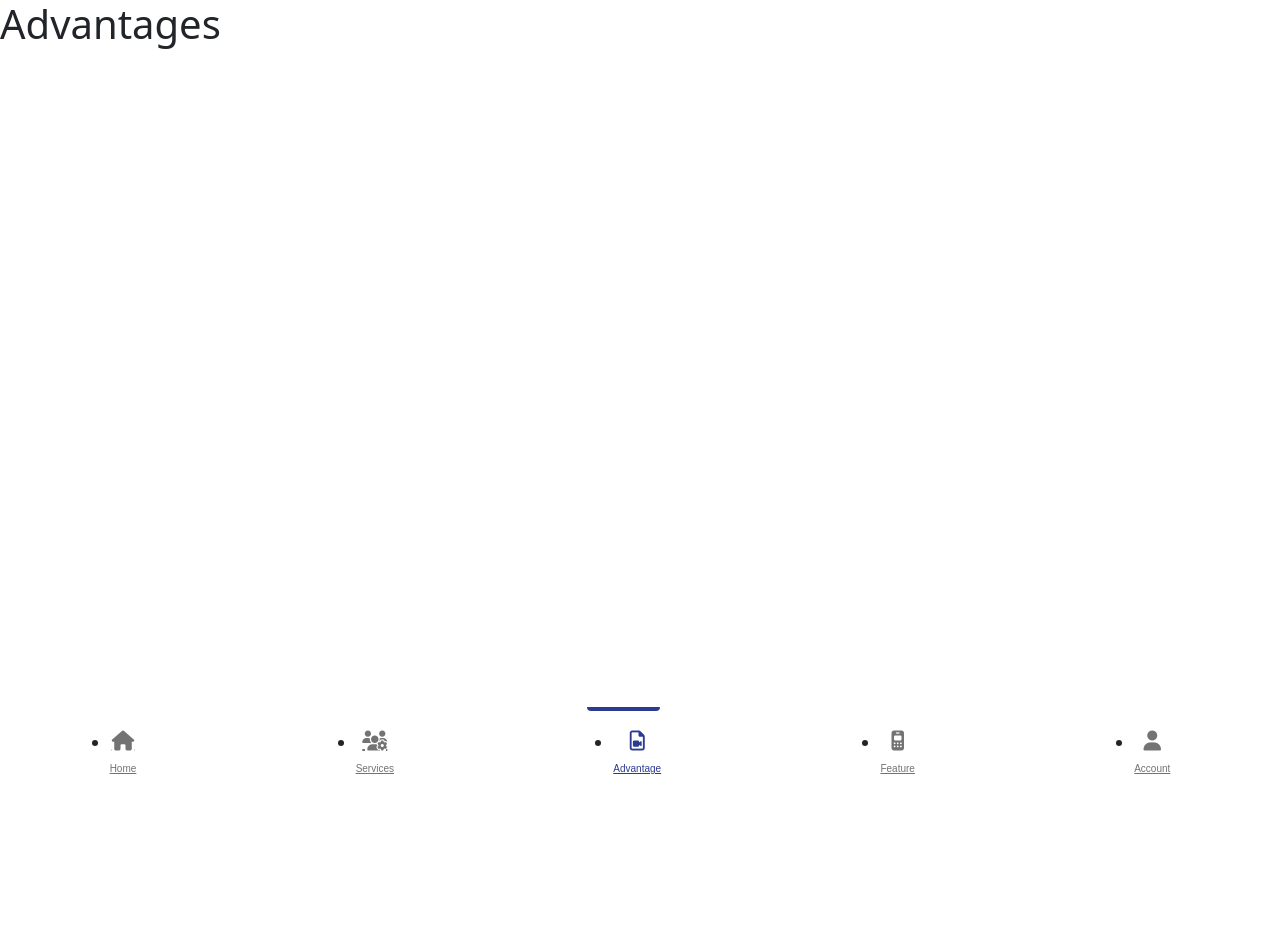
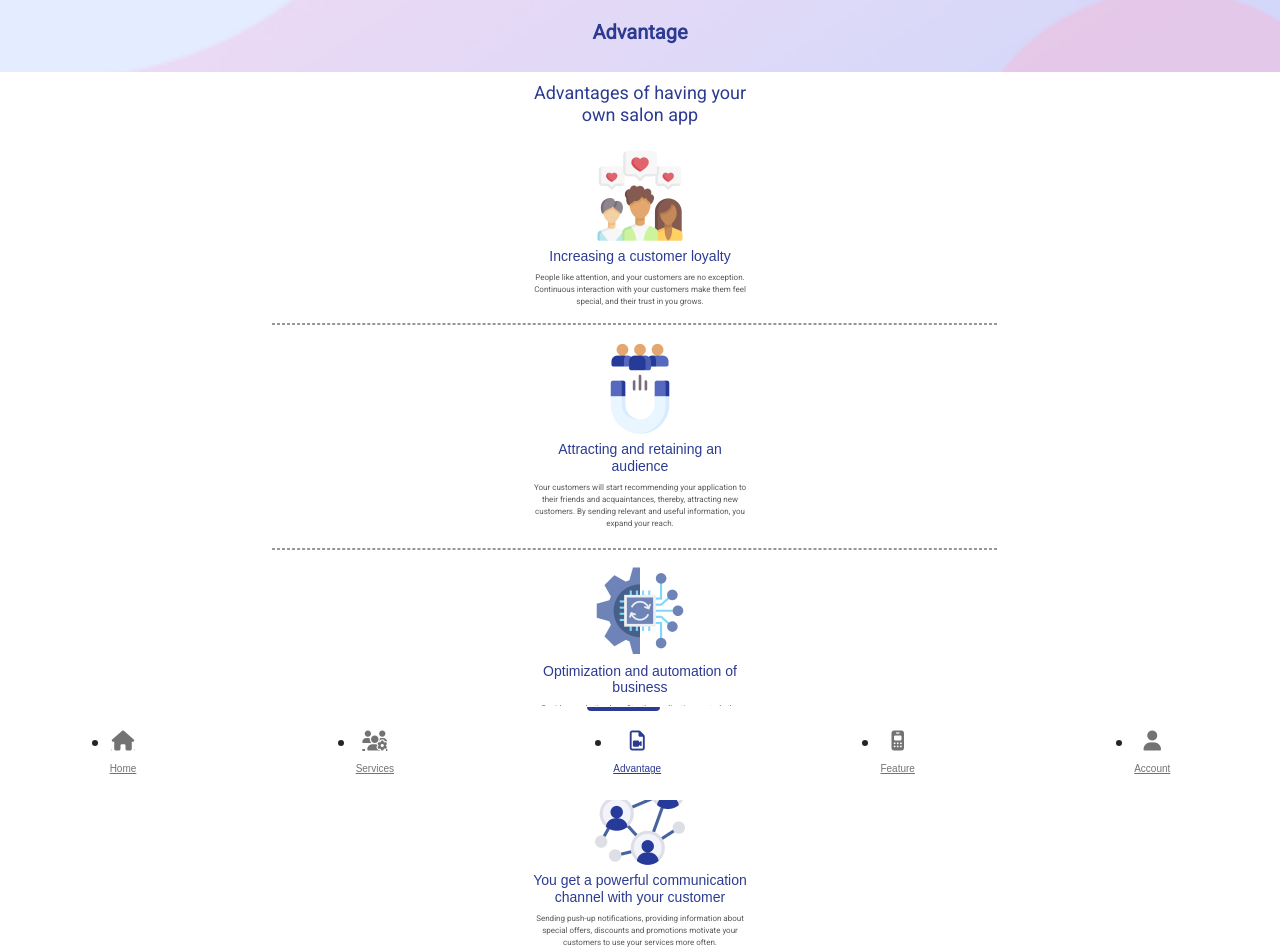
Before and after one commit to indrajeet-tellis/salon, a Nuxt app: page /advantage in a window 1280 px wide. Shown: the top 952 px of the page. Before the commit the page ends 800 px from the top, so only its background shows below. Built offline with nearby package versions, Linux system fonts and the light colour scheme; a web font is replaced by a local one.

Commit message:
checking

```diff
--- a/app.vue
+++ b/app.vue
@@ -1,6 +1,8 @@
 <template>
-  <bottom-nav />
-  <NuxtLayout>
-    <NuxtPage />
-  </NuxtLayout>
+  <div>
+    <bottom-nav />
+    <NuxtLayout>
+      <NuxtPage />
+    </NuxtLayout>
+  </div>
 </template>
--- a/components/bottom-nav.vue
+++ b/components/bottom-nav.vue
@@ -31,11 +31,10 @@
     </div>
   </nav>
 </template>
-<!-- <script>
-export default {
-
-}
-</script> -->
+<script setup>
+const route = useRoute();
+console.log(route.params.id);
+</script>
 <style scoped>
 .links {
   position: fixed;
--- a/pages/advantage/index.vue
+++ b/pages/advantage/index.vue
@@ -1,7 +1,157 @@
 <template>
-  <div>
-    <h1>Advantages</h1>
+  <div
+    class="advantage-head"
+    :style="{ backgroundImage: 'url(/assets/banner.png)' }"
+  >
+    <div class="container">
+      <div class="row">
+        <div class="col">
+          <div class="heading">
+            <h2 class="ad-head">Advantage</h2>
+          </div>
+        </div>
+      </div>
+    </div>
   </div>
+  <section>
+    <div class="container">
+      <div class="row">
+        <div class="col">
+          <div class="Advantage-main">
+            <h3 class="Advantage-header mb-0">
+              Advantages of having your own salon app
+            </h3>
+            <div class="Advantage-item">
+              <img src="/assets/ad-one.png" />
+              <h4 class="adItem-heading">Increasing a customer loyalty</h4>
+              <p class="adItem-para">
+                People like attention, and your customers are no exception.
+                Continuous interaction with your customers make them feel
+                special, and their trust in you grows.
+              </p>
+            </div>
+            <div class="Advantage-item one">
+              <img src="/assets/ad-two.png" />
+              <h4 class="adItem-heading">
+                Attracting and retaining an audience
+              </h4>
+              <p class="adItem-para">
+                Your customers will start recommending your application to their
+                friends and acquaintances, thereby, attracting new customers. By
+                sending relevant and useful information, you expand your reach.
+              </p>
+            </div>
+            <div class="Advantage-item one">
+              <img src="/assets/ad-three.png" />
+              <h4 class="adItem-heading">
+                Optimization and automation of business
+              </h4>
+              <p class="adItem-para">
+                Besides marketing benefits, the application controls the work of
+                employees, simplifies all daily activities, increases
+                productivity.
+              </p>
+            </div>
+            <div class="Advantage-item one">
+              <img src="/assets/ad-four.png" />
+              <h4 class="adItem-heading">
+                You get a powerful communication channel with your customer
+              </h4>
+              <p class="adItem-para">
+                Sending push-up notifications, providing information about
+                special offers, discounts and promotions motivate your customers
+                to use your services more often.
+              </p>
+            </div>
+            <div class="Advantage-item one last">
+              <img src="/assets/ad-five.png" />
+              <h4 class="adItem-heading">Brand Awareness</h4>
+              <p class="adItem-para">
+                The development of a business application also contributes to
+                the fact that more and more people get to know about your brand.
+                It works as a kind of advertisement for your services your brand
+                becomes more recognizable and your reputation grows in such a
+                way.
+              </p>
+            </div>
+          </div>
+        </div>
+      </div>
+    </div>
+  </section>
 </template>
 
-<style scoped></style>
+<script>
+import { useRoute } from "vue-router";
+export default {
+  setup() {
+    const route = useRoute();
+    console.log(route.params.id);
+  },
+};
+</script>
+
+<style scoped>
+.advantage-head {
+  background-repeat: no-repeat;
+  background-size: cover;
+  background-position: center;
+  padding: 20px;
+}
+.ad-head {
+  font-size: 20px !important;
+  font-weight: 700 !important;
+  color: #2c3b91;
+  font-family: "Roboto", sans-serif;
+  text-align: center;
+}
+.Advantage-main {
+  margin-bottom: 120px;
+}
+.Advantage-item {
+  text-align: center;
+  margin-top: 25px;
+  position: relative;
+}
+.Advantage-item::after {
+  width: 65%;
+  border: 1px dashed #979797;
+  position: absolute;
+  bottom: -11%;
+  left: 17%;
+  content: "";
+}
+.Advantage-header {
+  font-size: 18px !important;
+  font-weight: 500 !important;
+  color: #2c3b91;
+  font-family: "Roboto", sans-serif;
+  text-align: center;
+  width: 215px;
+  margin: 10px auto;
+}
+.adItem-heading {
+  font-size: 14px !important;
+  font-weight: 500 !important;
+  color: #2c3b91;
+  font-family: "DM Sans", sans-serif;
+  text-align: center;
+  width: 215px;
+  margin: 7px auto;
+}
+.adItem-para {
+  font-size: 8px !important;
+  font-weight: 400 !important;
+  color: #5a5a5a;
+  font-family: "Roboto", sans-serif;
+  text-align: center;
+  width: 215px;
+  margin: 0 auto;
+}
+.one {
+  margin-top: 35px;
+}
+.last::after {
+  border: none !important;
+}
+</style>
--- a/pages/feature/index.vue
+++ b/pages/feature/index.vue
@@ -220,6 +220,7 @@ import "swiper/css";
 import "swiper/css/navigation";
 import "swiper/css/pagination";
 import "swiper/css/scrollbar";
+import { useRoute } from "vue-router";
 
 export default {
   components: {
@@ -228,6 +229,8 @@ export default {
   },
 
   setup() {
+    const route = useRoute();
+    console.log(route.params.id);
     const onSwiper = (swiper) => {
       console.log(swiper);
     };
--- a/pages/index.vue
+++ b/pages/index.vue
@@ -6,9 +6,8 @@ import "swiper/css";
 import "swiper/css/navigation";
 import "swiper/css/pagination";
 import "swiper/css/scrollbar";
-
 import Accordian from "../components/Accordian.vue";
-
+import { useRoute } from "vue-router";
 export default {
   components: {
     Swiper,
@@ -17,6 +16,8 @@ export default {
   },
 
   setup() {
+    const route = useRoute();
+    console.log(route.params.id);
     const onSwiper = (swiper) => {
       console.log(swiper);
     };
@@ -33,10 +34,7 @@ export default {
 </script>
 
 <template>
-  <section
-    class="banner"
-    :style="{ backgroundImage: 'url(/assets/banner.png)' }"
-  >
+  <section class="banner">
     <div class="container">
       <div class="row">
         <div class="col">
@@ -88,10 +86,7 @@ export default {
             }"
           >
             <swiper-slide>
-              <div
-                class="banItem banItem2 position-relative overflow-hidden"
-                :style="{ backgroundImage: 'url(/assets/sub-ban.png)' }"
-              >
+              <div class="banItem banItem2 position-relative overflow-hidden">
                 <div class="subBan-main subBan-main2" style="">
                   <div
                     class="shape"
@@ -707,10 +702,7 @@ export default {
 
   <!-- marketing start -->
 
-  <section
-    class="marketing pb-3"
-    :style="{ backgroundImage: 'url(/assets/mar-banner.png)' }"
-  >
+  <section class="marketing pb-3">
     <div class="container">
       <div class="row">
         <div class="col">
@@ -898,10 +890,7 @@ export default {
   <!-- Features end -->
 
   <!-- online start -->
-  <section
-    class="online mt-4"
-    :style="{ backgroundImage: 'url(/assets/online.png)' }"
-  >
+  <section class="online mt-4">
     <div class="container">
       <div class="row">
         <div class="on-main text-center">
@@ -1387,10 +1376,7 @@ export default {
   <!-- appointment end -->
 
   <!-- package start -->
-  <section
-    class="package mb-5"
-    :style="{ backgroundImage: 'url(/assets/package-img.png)' }"
-  >
+  <section class="package mb-5">
     <div class="container pack-bg mt-5">
       <div class="row">
         <div class="col">
@@ -1721,10 +1707,7 @@ export default {
   <!-- works end -->
 
   <!-- question start -->
-  <section
-    class="question mt-5"
-    :style="{ backgroundImage: 'url(/assets/que-bg.png)' }"
-  >
+  <section class="question mt-5">
     <div class="container que-bg">
       <div class="row">
         <div class="col">
```
